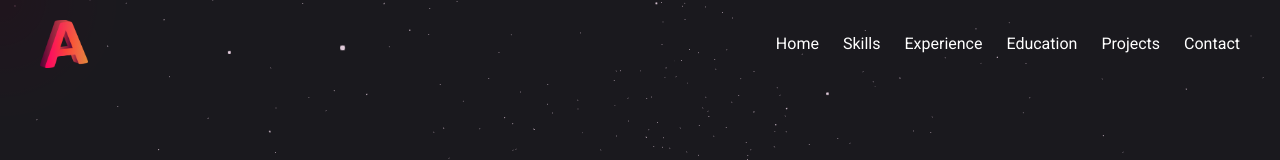
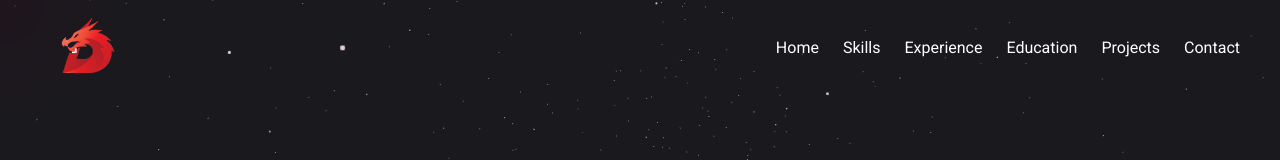
Before and after one commit to daniyalbaloch924/Daniyal-portfolio, a React (Vite) app in the folder daniyal-portfolio/: page / in a window 1280 px wide. Shown: the top 160 px of the page. Built offline with nearby package versions, Linux system fonts and the light colour scheme; no server answers.

Commit message:
update logo in hero section

```diff
--- a/daniyal-portfolio/index.html
+++ b/daniyal-portfolio/index.html
@@ -2,7 +2,7 @@
 <html lang="en">
   <head>
     <meta charset="UTF-8" />
-    <link rel="icon" type="image/svg+xml" href="/logo.svg" />
+    <link rel="icon" type="image/svg+xml" href="/icons/D logo.png"/>
     <meta name="viewport" content="width=device-width, initial-scale=1.0" />
     <title>Muhammad Daniyal</title>
   </head>
--- a/daniyal-portfolio/src/components/Navbar.jsx
+++ b/daniyal-portfolio/src/components/Navbar.jsx
@@ -65,12 +65,12 @@ const Navbar = () => {
         }`}
       >
         <div className="mx-auto px-6 sm:px-8 md:px-10">
-          <div className="flex justify-between items-center py-5">
+          <div className="flex justify-between items-center ">
             <a href="#home" className="flex items-center">
               <img
-                src="logo.png"
+                src="/icons/D logo.png"
                 alt="Logo"
-                className="w-12 h-12 hover:scale-105 transition-transform"
+                className="w-[6rem] hover:scale-105 transition-transform"
               />
             </a>
 
```
Also changed, not shown: daniyal-portfolio/public/icons/D logo.png (added).
